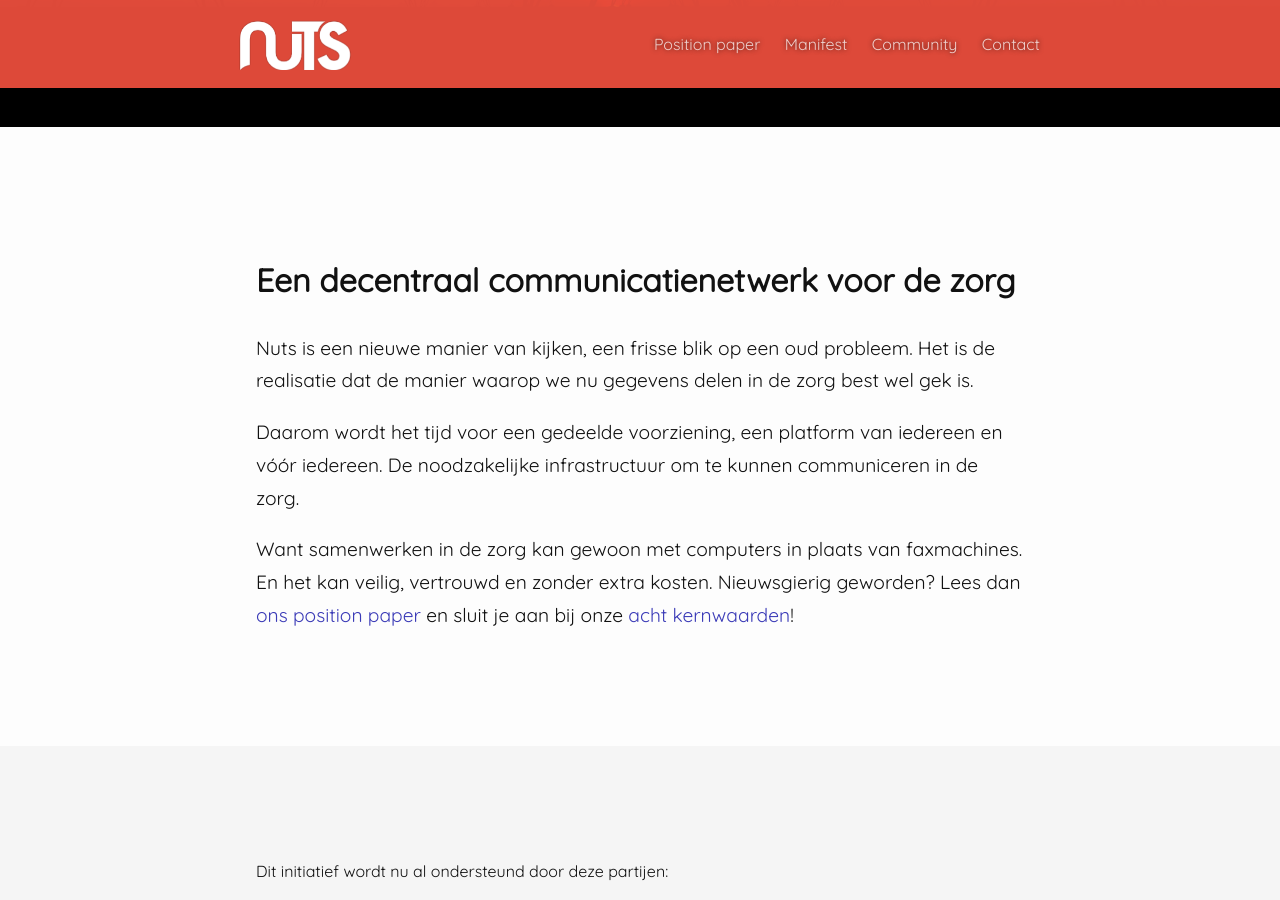
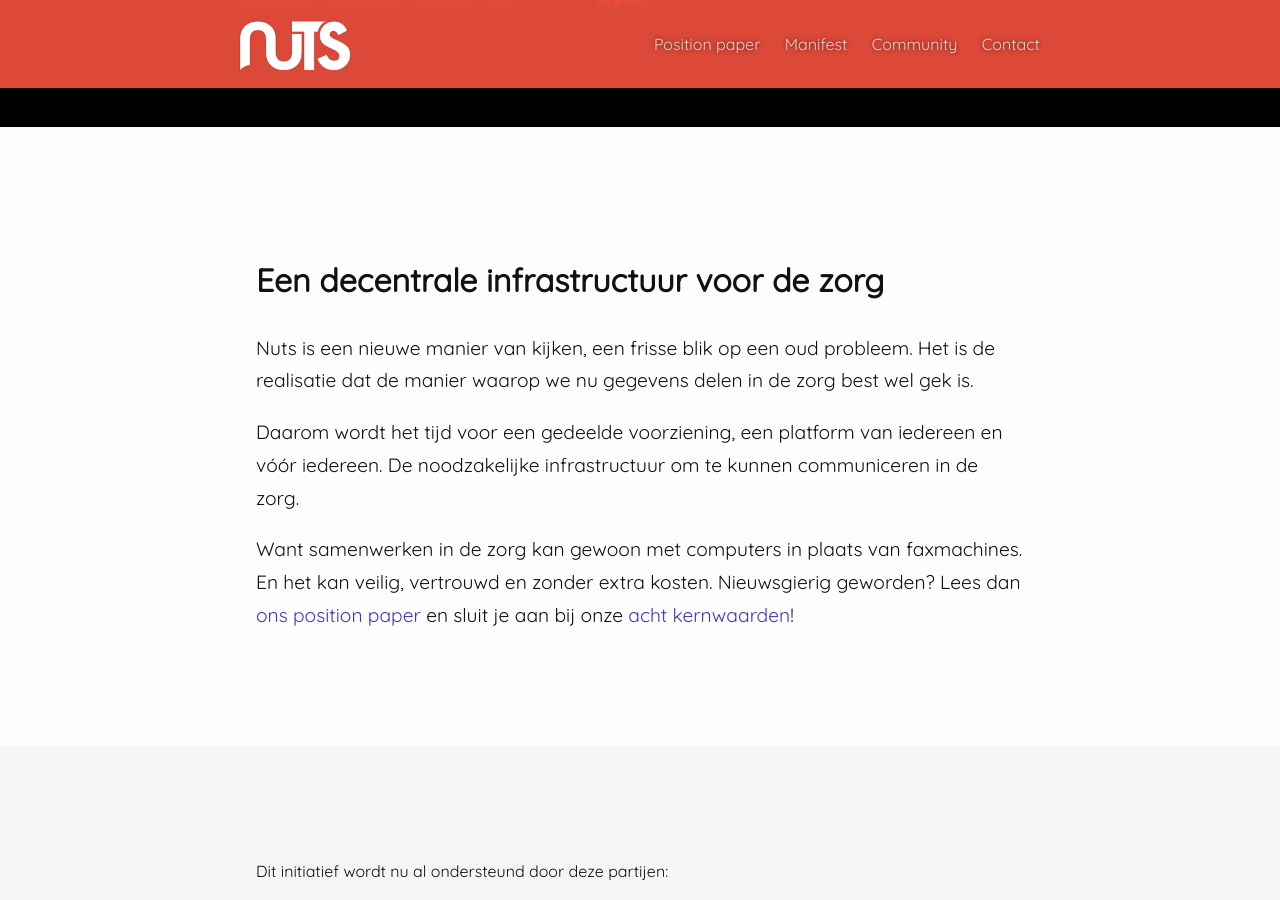
Before and after one commit to nuts-foundation/nuts-webpresence, a Jekyll site: the page built from index.md, in a window 1280 px wide and 900 px high, scrolled down 773 px. Built offline with Jekyll 4.4.1, drawn with Linux system fonts in a browser that asks for light colours; our own code applies the rules of GitHub Pages for plain Markdown files.

Commit message:
Update index.md
communicatienetwerk aangepast naar infrastructuur, zodat dit weer in de pas loopt met de tekst op de andere pagina's.

```diff
--- a/index.md
+++ b/index.md
@@ -4,7 +4,7 @@ title:
 display_big_header: true
 ---
 
-# Een decentraal communicatienetwerk voor de zorg
+# Een decentrale infrastructuur voor de zorg
 
 Nuts is een nieuwe manier van kijken, een frisse blik op een oud probleem. Het is de realisatie dat de manier waarop we nu gegevens delen in de zorg best wel gek is.
 
```
